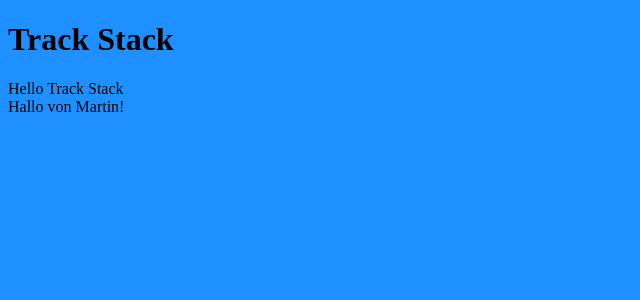
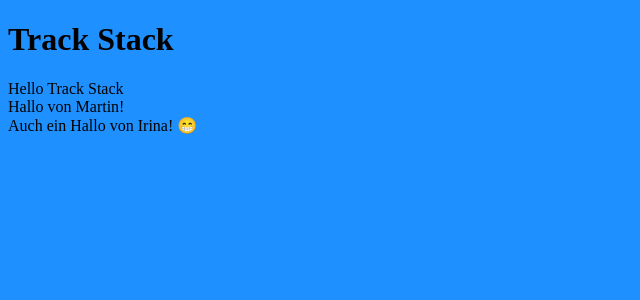
Before and after one commit to coding-bootcamps-eu/final-project-tz-2023-08-track-stack, a Vue app: page / in a window 1280 px wide. Shown: the top 300 px of the page, without its empty margins (0-640 px from the left). Built offline with nearby package versions, Linux system fonts and the light colour scheme.

Commit message:
add greeting

```diff
--- a/src/views/HomeView.vue
+++ b/src/views/HomeView.vue
@@ -2,5 +2,6 @@
   <main>
     <div>Hello Track Stack</div>
     <div>Hallo von Martin!</div>
+    <div>Auch ein Hallo von Irina! 😁</div>
   </main>
 </template>
```
